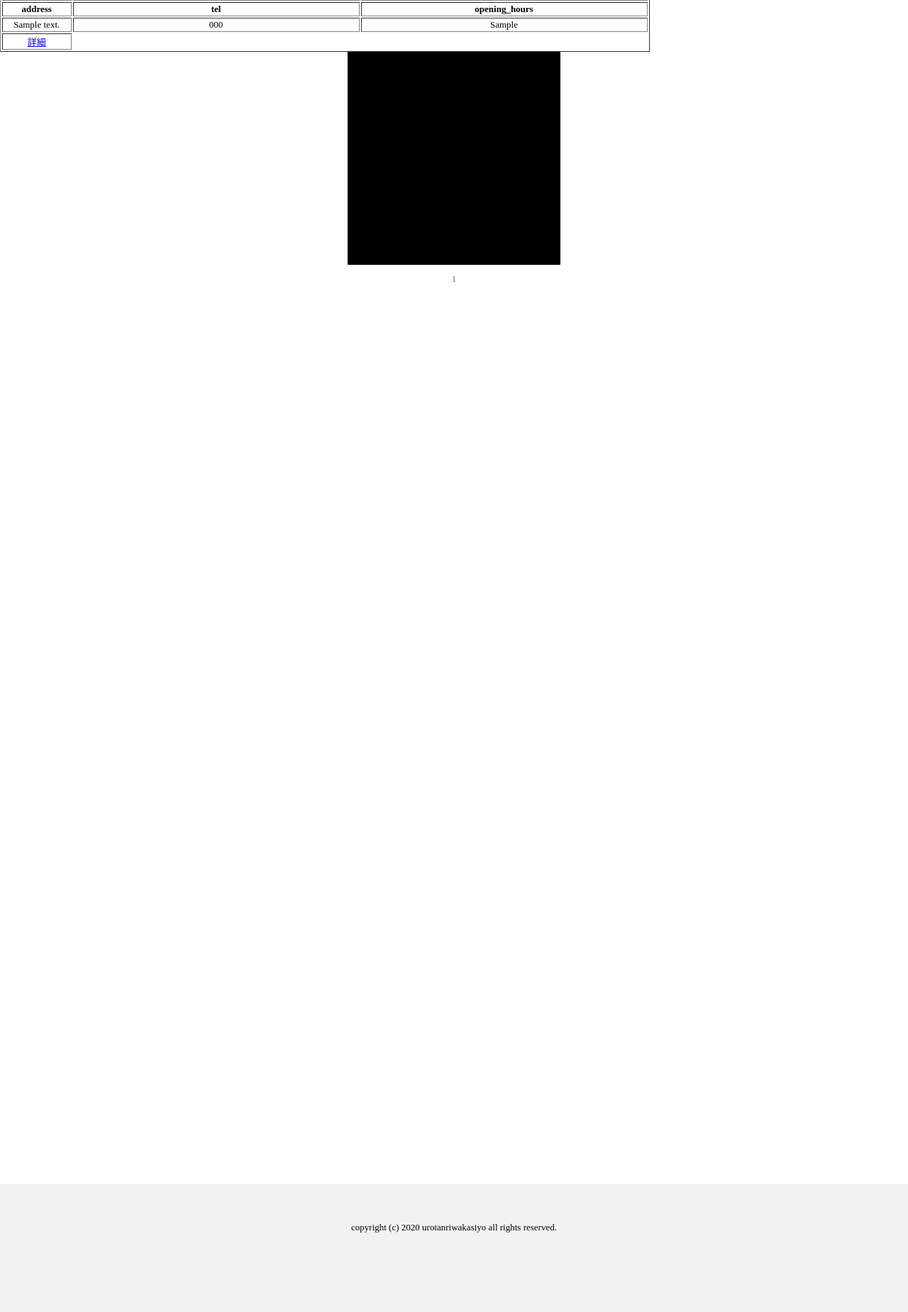
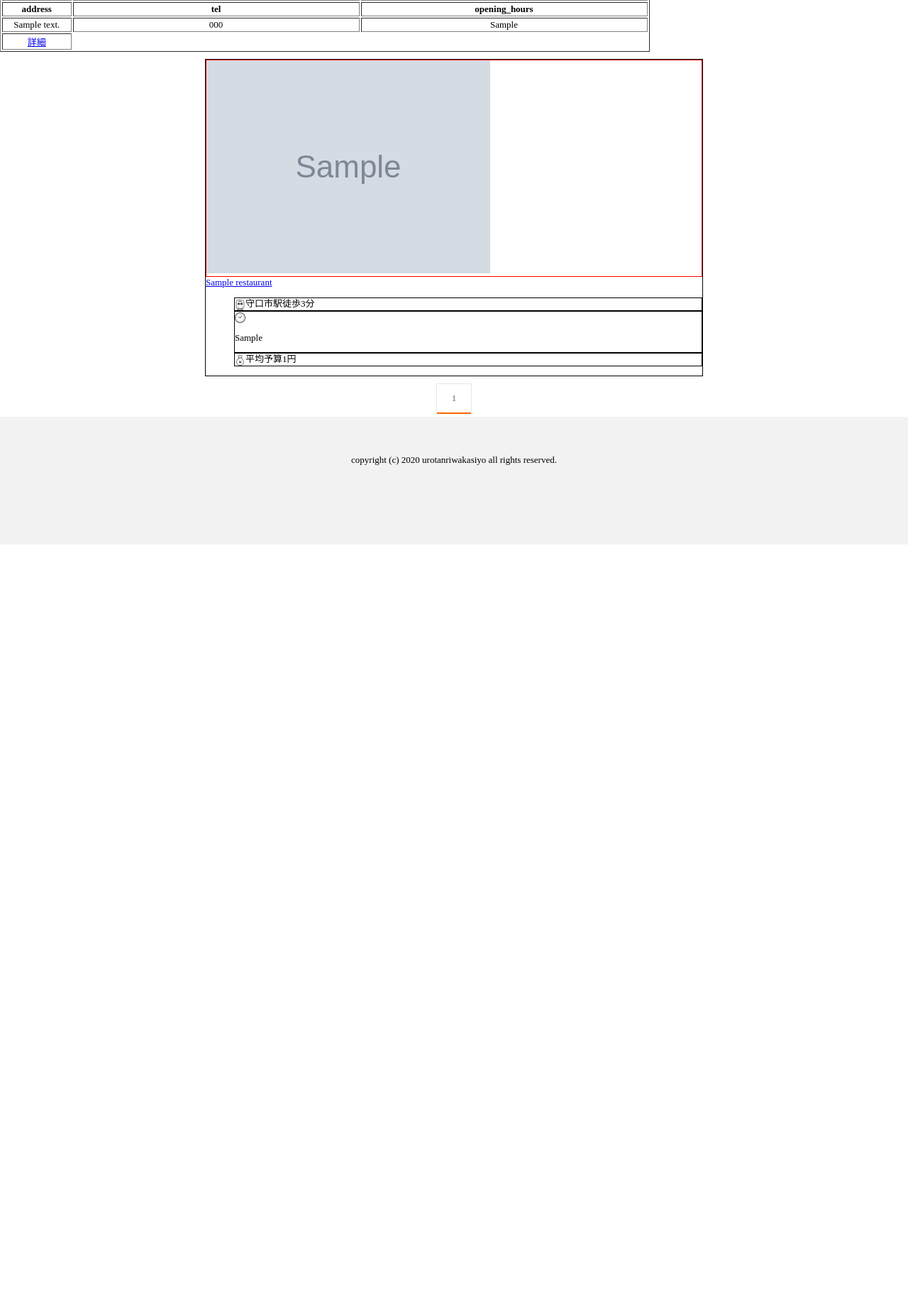
Before and after one commit to ry-2456/Restaurant_Searcher_Using_Gurunabi_API, a Flask app: page /page in a window 1280 px wide. Shown: the part 402-2250 px from the top of the page at 71% size. After the commit the page ends 1169 px from the top, so only its background shows below. Run offline with Flask 2, Linux system fonts and the light colour scheme; tables that the repository leaves empty hold one stand-in row (values such as "Sample post"); grey boxes marked "Sample" are stand-in pictures; parts of the project's set-up code (start-up, migrations or seed data) failed here and were passed over.

Commit message:
[update]Make restaurant list page look better(仮)
レストラン一覧ページを少し見栄えよくした

```diff
--- a/rest_searcher/models.py
+++ b/rest_searcher/models.py
@@ -10,6 +10,7 @@ class Restaurant(db.Model):
     address = db.Column(db.String)
     tel = db.Column(db.String)
     # opening_hours = db.Column(String)
+    budget = db.Column(db.Integer) # 平均予算
     opening_hours = db.Column(db.Text)
 
     def __repr__(self):
--- /dev/null
+++ b/rest_searcher/static/css/main_content.css
@@ -0,0 +1,20 @@
+.rest-item {
+  border: solid 1px black;
+  width: 700px;
+  margin: 10px auto;
+}
+
+
+.rest-info-container ul.rest-info {
+  list-style: none;
+  line-height: 15px;
+}
+.rest-info-elem {
+  border: 1px solid black;
+}
+
+.rest-info img{
+  width: 15px;
+  height: 15px;
+  vertical-align: middle;
+}
--- a/rest_searcher/static/css/pagenation.css
+++ b/rest_searcher/static/css/pagenation.css
@@ -8,11 +8,11 @@
   list-style: none;
   margin: 0 auto;
   padding: 0;
+  overflow: hidden; /*floatしてるliがulからはみ出ないように*/
 <<<<<<< HEAD
-  overflow: hidden; /*floatしてるliがulからはみ出ないように*/
 =======
-  overflow: hidden;
->>>>>>> origin/master
+=======
+>>>>>>> 86ad9bc... fd
 }
 
 .pagenation li {
@@ -29,11 +29,11 @@
   width: 50px;
   background-color: #ffffff;
 }
+.pagenation .page-btn:hover {
 <<<<<<< HEAD
-.pagenation .page-btn:hover {
 =======
-.pagenation .page-btn:hover, .pagenation span:hover {
->>>>>>> origin/master
+=======
+>>>>>>> 86ad9bc... fd
   color: #ff6600;
 }
 
--- a/rest_searcher/templates/detailed_page.html
+++ b/rest_searcher/templates/detailed_page.html
@@ -35,4 +35,7 @@
       </tr>
     </table>
   </div>
+  <div class="rest-item">
+
+  </div>
 {% endblock %}
--- a/rest_searcher/templates/layout.html
+++ b/rest_searcher/templates/layout.html
@@ -6,6 +6,7 @@
     <link rel="stylesheet" href="{{ url_for('static', filename='css/footer.css') }}">
     <link rel="stylesheet" href="{{ url_for('static', filename='css/main.css') }}">
     <link rel="stylesheet" href="{{ url_for('static', filename='css/pagenation.css') }}">
+    <link rel="stylesheet" href="{{ url_for('static', filename='css/main_content.css') }}">
     <!-- jQueryの読み込み -->
     <script src="{{ url_for('static', filename='js/jquery-3.5.1.min.js') }}"></script>
     <!-- 現在位置を取得するjsの読み込み -->
@@ -30,7 +31,7 @@
   </header>
 
 
-  <main style="width:100%; height:2000px; background-color:#ffffff; clear:both;">
+  <main style="width:100%; background-color:#ffffff; clear:both;">
     {% block content %}
     {% endblock %}
   </main>
--- a/rest_searcher/templates/page.html
+++ b/rest_searcher/templates/page.html
@@ -49,14 +49,35 @@
       </div>
     {% endfor %}
   </div>
-  <div style="width: 300px; height:300px; background-color:black; margin:0 auto;"></div>
+
+  <!-- レストラン一覧 -->
+  <div class="main-content">
+    {% for rest in rests.items %}
+      <div class="rest-item">
+        <div class="rest-img" style="border: solid 1px red;">
+          {% if rest.img_url1 %}
+            <img src="{{ rest.img_url1 }}" />
+          {% elif rest.img_url2 %}
+            <img src="{{ rest.img_url2 }}" />
+          {% endif %}
+        </div>
+        <div class="rest-info-container">
+          <a href="{{ url_for('gnavi_detail', id=rest.id) }}" target="_blank">{{ rest.name }}</a>
+          <ul class="rest-info">
+            <li class="rest-access rest-info-elem"><img src="{{ url_for('static', filename='img/train.svg') }}" />守口市駅徒歩3分</li>
+            <li class="rest-openinghours rest-info-elem"><img src="{{ url_for('static', filename='img/clock.svg') }}" /><p>{{ rest.opening_hours }}</p></li>
+            <li class="rest-budget rest-info-elem"><img src="{{ url_for('static', filename='img/money.svg') }}" />平均予算{{ rest.budget }}円</li>
+          </ul>
+        </div>
+      </div>
+    {% endfor %}
+  </div>
+
   <div class="pagenation">
     <ul class="page-numbers">
       <!-- 次ページヘのリンク -->
       {% if rests.prev_num %}
-        <li>
-          <a href="{{ url_for('page', page=rests.prev_num) }}" class="prev-page page-btn"> < </a>
-        </li>
+        <li><a href="{{ url_for('page', page=rests.prev_num) }}" class="prev-page page-btn"> < </a></li>
       {% endif %}
 
       <!-- 各ページヘのリンク -->
@@ -64,27 +85,19 @@
         {% if page_num %}
           {% if rests.page == page_num %}
             <!-- 現在のページ -->
-            <li>
-              <a href="{{ url_for('page', page=page_num) }}" class="current-page page-btn"> {{ page_num }} </a>
-            </li>
+            <li><a href="{{ url_for('page', page=page_num) }}" class="current-page page-btn"> {{ page_num }} </a></li>
           {% else %}
             <!-- 現在以外のページ -->
-            <li>
-              <a href="{{ url_for('page', page=page_num) }}" class="page-btn"> {{ page_num }} </a>
-            </li>
+            <li><a href="{{ url_for('page', page=page_num) }}" class="page-btn"> {{ page_num }}</a></li>
           {% endif %}
         {% else %}
-          <li>
-            <span>...</span>
-          </li>
+          <li><span>...</span></li>
         {% endif %}
       {% endfor %}
 
       <!-- 前ページヘのリンク -->
       {% if rests.next_num %}
-        <li>
-          <a href="{{ url_for('page', page=rests.next_num) }}" class="next-page page-btn"> > </a>
-        </li>
+        <li><a href="{{ url_for('page', page=rests.next_num) }}" class="next-page page-btn"> > </a></li>
       {% endif %}
     </ul>
   </div>
--- a/rest_searcher/views.py
+++ b/rest_searcher/views.py
@@ -22,7 +22,7 @@ def test2(username):
 def page():
     page = request.args.get('page', default=1, type=int)
     rests = db.session.query(Restaurant).order_by(
-        Restaurant.id.asc()).paginate(page=page, per_page=3)
+        Restaurant.id.asc()).paginate(page=page, per_page=20)
     for rest in rests.items:
         print(rest)
     print(len(rests.items))
@@ -50,6 +50,7 @@ def gnavi_detail(id):
     rest = db.session.query(Restaurant).filter(Restaurant.id == id).first()
     return render_template("detailed_page.html", rest=rest)
 
+@app.route("/", methods=["POST", "GET"])
 @app.route("/gnavi", methods=["POST", "GET"])
 def gnavi():
     api_url = "https://api.gnavi.co.jp/RestSearchAPI/v3"
@@ -107,8 +108,14 @@ def gnavi():
                         img_url2 = res["rest"][i]["image_url"]["shop_image2"],
                         address = res["rest"][i]["address"],
                         tel = res["rest"][i]["tel"],
-                        opening_hours = res["rest"][i]["opentime"]
+                        opening_hours = res["rest"][i]["opentime"],
+                        budget = res["rest"][i]["budget"]
                    )
+            print("######################")
+            print(res["rest"][i]["pr"]["pr_short"])
+            print(res["rest"][i]["pr"]["pr_long"])
+            print("######################")
+
             restaurants.append(rest)
 
         # add_restaurat_to_db(restaurant)
```
Also changed, not shown: rest_searcher/static/img/clock.svg (added), rest_searcher/static/img/money.svg (added), rest_searcher/static/img/train.svg (added).
